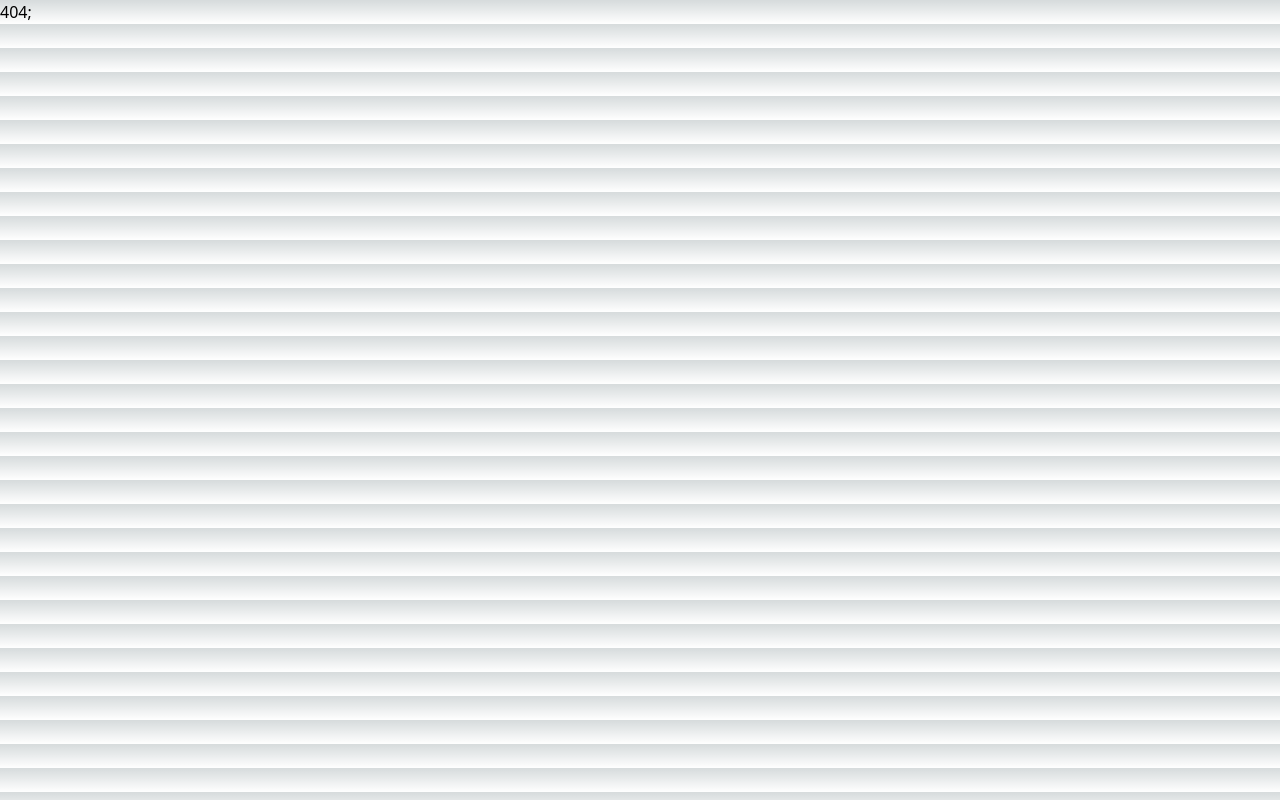
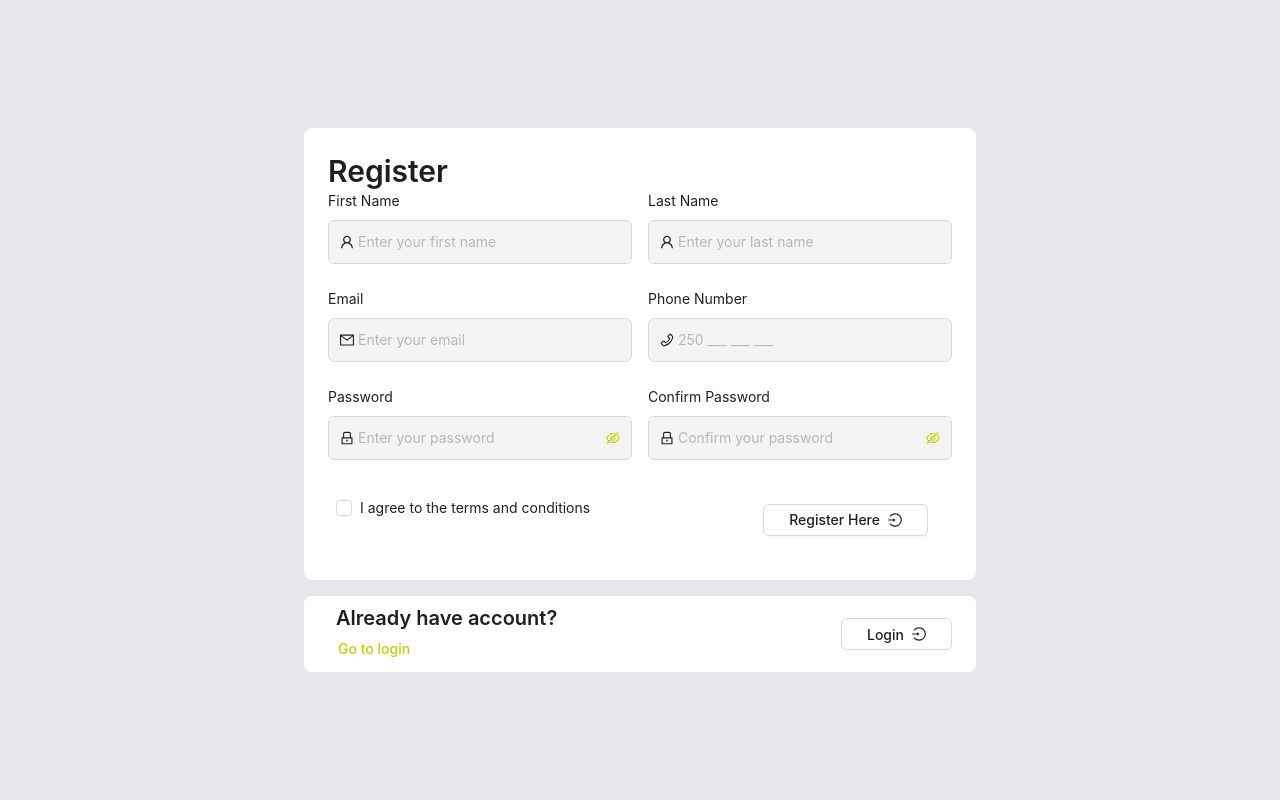
Before and after one commit to GuevaraMarius/next-starter, a Next.js app: page /signup in a window 1280 px wide. Before the commit this address had no page. Built offline with nearby package versions, Linux system fonts and the light colour scheme.

Commit message:
Setup up  docker

```diff
--- a/next.config.mjs
+++ b/next.config.mjs
@@ -1,10 +1,23 @@
+import withLess from "next-with-less";
+
 /** @type {import('next').NextConfig} */
-const nextConfig = {
+const nextConfig = withLess({
   reactStrictMode: true,
   webpack: (config) => {
     config.resolve.extensions.push(".mjs");
     return config;
   },
-};
+  lessLoaderOptions: {
+    lessOptions: {
+      modifyVars: {
+        "@primary-color": "#b2d235",
+        "@link-color": "#1DA57A",
+        "@border-radius-base": "8px",
+        "@font-size-base": "16px",
+      },
+      javascriptEnabled: true,
+    },
+  },
+});
 
 export default nextConfig;
--- a/package.json
+++ b/package.json
@@ -20,6 +20,7 @@
     "dayjs": "^1.11.12",
     "next": "14.2.5",
     "next-starter": "file:",
+    "next-with-less": "^3.0.1",
     "react": "^18",
     "react-dom": "^18",
     "react-redux": "^9.1.2"
@@ -37,6 +38,8 @@
     "husky": "^8.0.3",
     "jest": "^29.7.0",
     "jest-environment-jsdom": "^29.7.0",
+    "less": "^4.2.0",
+    "less-loader": "^12.2.0",
     "lint-staged": "^15.2.8",
     "postcss": "^8",
     "prettier": "^3.3.3",
--- a/src/components/BlogPost.tsx
+++ b/src/components/BlogPost.tsx
@@ -1,5 +1,5 @@
 import React from "react";
-import { Card, Typography, Space } from "antd";
+import { Card, Typography, Space, Button } from "antd";
 import { ArrowRightOutlined } from "@ant-design/icons";
 
 const { Title, Paragraph, Text, Link } = Typography;
@@ -28,7 +28,9 @@ const BlogPost: React.FC<BlogPostProps> = ({
           {date}
         </Text>
         <Link role="link" href={link} target="_blank">
-          Read more <ArrowRightOutlined />
+          <Button type="primary">
+            Read more <ArrowRightOutlined />
+          </Button>
         </Link>
       </Space>
     </Card>
--- /dev/null
+++ b/src/components/login/index.tsx
@@ -0,0 +1,100 @@
+import { Button, Card, Form, Input } from "antd";
+import {
+  CheckSquareOutlined,
+  UserOutlined,
+  LockOutlined,
+  LoginOutlined,
+  ArrowRightOutlined,
+} from "@ant-design/icons";
+import { Typography } from "antd";
+
+const { Title } = Typography;
+
+const Login = () => {
+  return (
+    <div className="flex flex-col items-center justify-center min-h-screen bg-gray-200">
+      <div
+        className="bg-white w-full max-w-lg md:max-w-2xl rounded-lg overflow-hidden"
+        style={{
+          padding: 0,
+        }}
+      >
+        <div className="flex flex-col md:flex-row h-full">
+          {/* Left Side Content */}
+          <div className="flex flex-col justify-between bg-gray-100 p-6 md:w-1/2 rounded-t-lg md:rounded-none md:rounded-l-lg">
+            <div className="mb-4">
+              <CheckSquareOutlined style={{ fontSize: "48px" }} />
+            </div>
+            <div className="mt-auto">
+              <Title level={1} className="mb-0">
+                DoRoll
+              </Title>
+              <span>By Awesomity Lab</span>
+            </div>
+            <div className="mt-auto">
+              <span>© 2024 Awesomity Lab</span>
+            </div>
+          </div>
+
+          {/* Right Side Content */}
+          <div className="p-6 md:w-1/2 h-full rounded-b-lg md:rounded-none md:rounded-r-lg">
+            <Title level={2}>Login</Title>
+            <Form layout="vertical">
+              <Form.Item label="Email">
+                <Input
+                  prefix={<UserOutlined className="site-form-item-icon" />}
+                  placeholder="Enter email"
+                  type="email"
+                />
+              </Form.Item>
+              <Form.Item label="Password">
+                <Input
+                  prefix={<LockOutlined className="site-form-item-icon" />}
+                  placeholder="Enter Password"
+                  type="password"
+                />
+              </Form.Item>
+              <div className="flex flex-row">
+                <Form.Item>
+                  <Button type="link" href="#">
+                    Forgot Password?
+                  </Button>
+                </Form.Item>
+                <Form.Item>
+                  <Button type="primary" href="/login">
+                    Login <LoginOutlined />
+                  </Button>
+                </Form.Item>
+              </div>
+            </Form>
+          </div>
+        </div>
+      </div>
+      <div
+        className="bg-white w-full max-w-lg md:max-w-2xl rounded-lg overflow-hidden mt-4"
+        style={{
+          padding: 0,
+        }}
+      >
+        <div className="flex flex-col md:flex-row h-full">
+          <div className="flex flex-row justify-between bg-white p-2 w-full rounded-t-lg md:rounded-none md:rounded-l-lg">
+            <div className="mt-auto">
+              <Title level={4} className="px-6">
+                New here?
+              </Title>
+              <Button type="link" href="#">
+                Create Account
+              </Button>
+            </div>
+
+            <Button type="default" className="my-auto mx-4" href="/signup">
+              Register Here <ArrowRightOutlined />
+            </Button>
+          </div>
+        </div>
+      </div>
+    </div>
+  );
+};
+
+export default Login;
--- /dev/null
+++ b/src/components/signup/index.tsx
@@ -0,0 +1,116 @@
+import { Button, Card, Checkbox, Col, Form, Input, Row } from "antd";
+import {
+  UserOutlined,
+  LockOutlined,
+  LoginOutlined,
+  MailOutlined,
+  PhoneOutlined,
+} from "@ant-design/icons";
+import { Typography } from "antd";
+
+const { Title } = Typography;
+
+const Signup = () => {
+  return (
+    <div className="flex flex-col items-center justify-center min-h-screen bg-gray-200">
+      <div
+        className="bg-white w-full max-w-lg md:max-w-2xl rounded-lg overflow-hidden"
+        style={{
+          padding: 0,
+        }}
+      >
+        <div className="flex flex-col md:flex-row h-full">
+          <div className="p-6 w-full h-full rounded-b-lg md:rounded-none md:rounded-r-lg">
+            <Title level={2}>Register</Title>
+            <Form layout="vertical">
+              <Row gutter={16}>
+                {/* Column 1 */}
+                <Col span={12}>
+                  <Form.Item label="First Name" name="firstName">
+                    <Input
+                      prefix={<UserOutlined />}
+                      placeholder="Enter your first name"
+                    />
+                  </Form.Item>
+                  <Form.Item label="Email" name="email">
+                    <Input
+                      prefix={<MailOutlined />}
+                      placeholder="Enter your email"
+                      type="email"
+                    />
+                  </Form.Item>
+                  <Form.Item label="Password" name="password">
+                    <Input.Password
+                      prefix={<LockOutlined />}
+                      placeholder="Enter your password"
+                    />
+                  </Form.Item>
+                </Col>
+                {/* Column 2 */}
+                <Col span={12}>
+                  <Form.Item label="Last Name" name="lastName">
+                    <Input
+                      prefix={<UserOutlined />}
+                      placeholder="Enter your last name"
+                    />
+                  </Form.Item>
+                  <Form.Item label="Phone Number" name="phone">
+                    <Input
+                      type="phone"
+                      prefix={<PhoneOutlined />}
+                      placeholder="250 ___ ___ ___"
+                    />
+                  </Form.Item>
+                  <Form.Item label="Confirm Password" name="confirmPassword">
+                    <Input.Password
+                      prefix={<LockOutlined />}
+                      placeholder="Confirm your password"
+                    />
+                  </Form.Item>
+                </Col>
+              </Row>
+              <div className="flex flex-row justify-between bg-white p-2 w-full rounded-t-lg md:rounded-none md:rounded-l-lg">
+                <div className="my-auto">
+                  <Form.Item name="agree" valuePropName="checked">
+                    <Checkbox>
+                      I agree to the <a href="#">terms and conditions</a>
+                    </Checkbox>
+                  </Form.Item>
+                </div>
+
+                <Button type="default" className="my-auto mx-4" href="/signup">
+                  Register Here <LoginOutlined />
+                </Button>
+              </div>
+            </Form>
+          </div>
+        </div>
+      </div>
+      <div
+        className="bg-white w-full max-w-lg md:max-w-2xl rounded-lg overflow-hidden mt-4"
+        style={{
+          padding: 0,
+        }}
+      >
+        <div className="flex flex-col md:flex-row h-full">
+          <div className="flex flex-row justify-between bg-white p-2 w-full rounded-t-lg md:rounded-none md:rounded-l-lg">
+            <div className="mt-auto">
+              <Title level={4} className="px-6">
+                Already have account?
+              </Title>
+              <Button type="link" href="#">
+                Go to login
+              </Button>
+            </div>
+
+            <Button type="default" className="my-auto mx-4" href="/register">
+              Login <LoginOutlined />
+            </Button>
+          </div>
+        </div>
+      </div>
+    </div>
+  );
+};
+
+export default Signup;
--- a/src/pages/_app.tsx
+++ b/src/pages/_app.tsx
@@ -2,11 +2,41 @@ import "@/styles/globals.css";
 import store from "lib/store";
 import type { AppProps } from "next/app";
 import { Provider } from "react-redux";
-
+import { ConfigProvider } from "antd";
 export default function App({ Component, pageProps }: AppProps) {
   return (
-    <Provider store={store}>
-      <Component {...pageProps} />;
-    </Provider>
+    <ConfigProvider
+      theme={{
+        token: {
+          colorPrimary: "#c2cb16",
+          colorInfo: "#c2cb16",
+        },
+        components: {
+          Button: {
+            primaryColor: "rgb(0,0,0)",
+            paddingBlock: 20,
+            paddingInline: 25,
+            fontWeight: 500,
+          },
+          Input: {
+            paddingBlock: 10,
+            colorBgContainer: "rgb(243,244,246)",
+            colorIcon: "rgb(194,203,22)",
+            colorIconHover: "rgb(194,203,22)",
+          },
+          Typography: {
+            marginXS: 1,
+            marginXXS: 1,
+            paddingSM: 1,
+            titleMarginBottom: "0",
+            titleMarginTop: "0",
+          },
+        },
+      }}
+    >
+      <Provider store={store}>
+        <Component {...pageProps} />
+      </Provider>
+    </ConfigProvider>
   );
 }
--- a/src/pages/index.tsx
+++ b/src/pages/index.tsx
@@ -1,26 +1,13 @@
-import React from "react";
-import { formatDate } from "@/utils/functions/date";
-import BlogPost from "@/components/BlogPost";
+import { useRouter } from "next/router";
+import React, { useEffect } from "react";
+const Home: React.FC = () => {
+  const router = useRouter();
 
-const Home: React.FC = () => {
-  const blog = {
-    title: "Embracing the Foundations of Development",
-    description:
-      "A comprehensive guide to understanding the basics of web development.",
-    date: "2024-08-02T00:00:00Z",
-    link: "https://dev.to/irabiziguevara/embracing-the-foundations-of-development-7lf",
-  };
+  useEffect(() => {
+    router.push("/login");
+  }, [router]);
 
-  return (
-    <div className="min-h-screen bg-gray-100 flex items-center justify-center">
-      <BlogPost
-        title={blog.title}
-        description={blog.description}
-        date={formatDate(blog.date)}
-        link={blog.link}
-      />
-    </div>
-  );
+  return null;
 };
 
 export default Home;
--- /dev/null
+++ b/src/pages/login.tsx
@@ -0,0 +1,5 @@
+import Login from "@/components/login";
+
+const LoginPage = () => <Login />;
+
+export default LoginPage;
--- /dev/null
+++ b/src/pages/signup.tsx
@@ -0,0 +1,5 @@
+import Signup from "@/components/signup";
+
+const SignupPage = () => <Signup />;
+
+export default SignupPage;
```
Also changed, not shown: docker-compose.yml (added, +12 -0 lines), .eslintrc.json, 2 other files (tests, documents, lock files or other folders).
